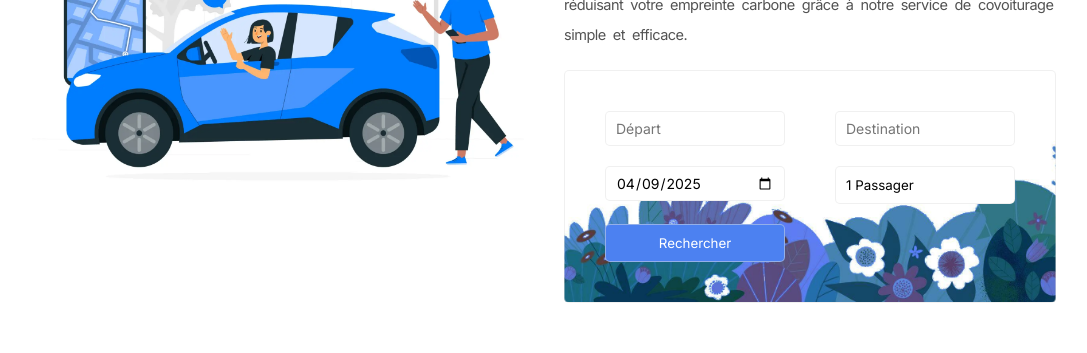
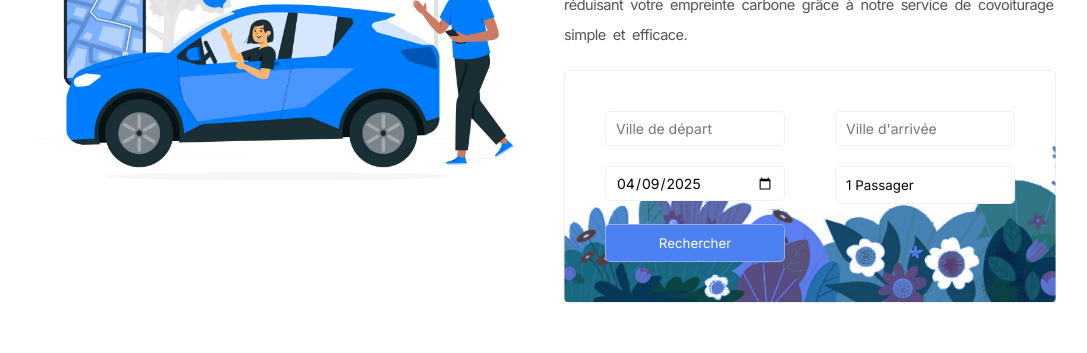
Before and after one commit to Mathieu-Maillot/projetFileRouge, a React (Vite) app in the folder app/front/carconnect-app/: page / in a window 1280 px wide. Shown: the part 250-603 px from the top of the page, without its empty margins (96-1183 px from the left). Built offline with nearby package versions, Linux system fonts and the light colour scheme.

Commit message:
:art: - refactored DataHelpers for improved readability; added formHelpers utility; updated HeroSection to utilize FormSearch and handle date selection; modified vehicle color values in JSON to French

```diff
--- a/app/front/carconnect-app/src/display/components/utils/DataHelpers.jsx
+++ b/app/front/carconnect-app/src/display/components/utils/DataHelpers.jsx
@@ -101,3 +101,11 @@ export const calculateTimeBetween = (departureTimeStr, arrivalTimeStr) => {
 		return `${hours}h ${minutes}min`;
 	}
 }
+
+export const formHelpers = (formData, setData) => {
+	const obj = {};
+	formData.forEach((value, key) => {
+		obj[key] = value;
+	});
+	return obj;
+}
--- a/app/front/carconnect-app/src/display/pages/home/HeroSection.jsx
+++ b/app/front/carconnect-app/src/display/pages/home/HeroSection.jsx
@@ -2,15 +2,39 @@ import React, { useState } from 'react'
 import Form from '../../components/utils/Form'
 import Icon from '../../components/utils/Icon'
 import Dropdown from '../../components/utils/Dropdown'
-
+import { formHelpers } from '../../components/utils/DataHelpers'
+import FormSearch from '../../components/utils/FormSearch'
 const HeroSection = () => {
+	const today = new Date();
+	const formattedDate = today.toISOString().slice(0, 10);
 	const [isMobile, setIsMobile] = useState(false);
 	const [activeMenu, setActiveMenu] = useState(false);
 	const [nbrPassenger, setNbrPassenger] = useState(1);
-	const handleSearchTraject = () => {
-		console.log('searching trajectory')
+	const [selectedDate, setSelectedDate] = useState(formattedDate);
+	const [data, setData] = useState({});
+	const handleDateChange = (value) => {
+
+		setSelectedDate(value);
+	};
+	const handleSearchTraject = (formData) => {
+		setData({...data, formData, selectedDate })
+		console.log(data);
 	}
-
+	const customFormInputs = () => {
+		return (
+			<>
+				<div className="form_element">
+					<input
+						type="date"
+						id="search-date"
+						className='input_default'
+						value={selectedDate}
+						onChange={(e) => handleDateChange(e.target.value)}
+					/>
+				</div>
+			</>
+		);
+	};
 	const handleButtonForm = () => {
 		return (
 			<div className="form_element relative">
@@ -18,7 +42,7 @@ const HeroSection = () => {
 					type='button'
 					onClick={() => setActiveMenu(!activeMenu)}
 					className='btn btn_form'
-					style={{width:'100%' , textAlign:'left'}}
+					style={{ width: '100%', textAlign: 'left' }}
 				>
 					{nbrPassenger} {nbrPassenger <= 1 ? "Passager" : "Passagers"}
 				</button>
@@ -47,15 +71,23 @@ const HeroSection = () => {
 						<p className='text_color02'>Trouvez rapidement votre trajet idéal pour aller d'un point A à un point B en quelques clics. Économisez sur vos déplacements tout en réduisant votre empreinte carbone grâce à notre service de covoiturage simple et efficace.
 						</p>
 					</div>
-					<Form
-						formAction={handleSearchTraject}
-						inputCount={3}
-						placeholder={['Départ', "Destination", "Date"]}
-						inputTypes={['search', 'search', 'date']} inputName={['depart', "arrival", "date"]}
-						buttonName="Rechercher"
-						btnClass="btn btn_base"
-						children={handleButtonForm()}
-					/>
+					<div className="wrapper">
+						<FormSearch
+							formAction={handleSearchTraject}
+							inputCount={2}
+							placeholder={['Ville de départ', "Ville d'arrivée"]}
+							inputTypes={['search', 'search']}
+							inputName={['depart', "arrival"]}
+							buttonName="Rechercher"
+							btnClass="btn btn_base"
+							children={
+								<>
+									{customFormInputs()}
+									{handleButtonForm()}
+								</>
+							}
+						/>
+					</div>
 				</div>
 			</div>
 			<div className="container_features">
--- a/app/front/carconnect-app/src/temp/data.json
+++ b/app/front/carconnect-app/src/temp/data.json
@@ -25,7 +25,7 @@
                 "brand": "Volkswagen",
                 "model": "Golf",
                 "capacity": 4,
-                "color": "blue",
+                "color": "Bleu",
                 "createdAt": {
                     "$date": "2025-04-01T00:00:00Z"
                 },
@@ -138,7 +138,7 @@
                 "brand": "Renault",
                 "model": "Clio",
                 "capacity": 4,
-                "color": "black",
+                "color": "Noir",
                 "createdAt": {
                     "$date": "2025-04-01T00:00:00Z"
                 },
@@ -200,7 +200,7 @@
                 "brand": "Peugeot",
                 "model": "208",
                 "capacity": 3,
-                "color": "gray",
+                "color": "Grise",
                 "createdAt": {
                     "$date": "2025-04-03T00:00:00Z"
                 },
@@ -249,7 +249,7 @@
                 "brand": "Citroën",
                 "model": "C3",
                 "capacity": 4,
-                "color": "white",
+                "color": "Blanche",
                 "createdAt": {
                     "$date": "2025-04-02T00:00:00Z"
                 },
```
Lines whose indentation alone changed are shown as unchanged.
